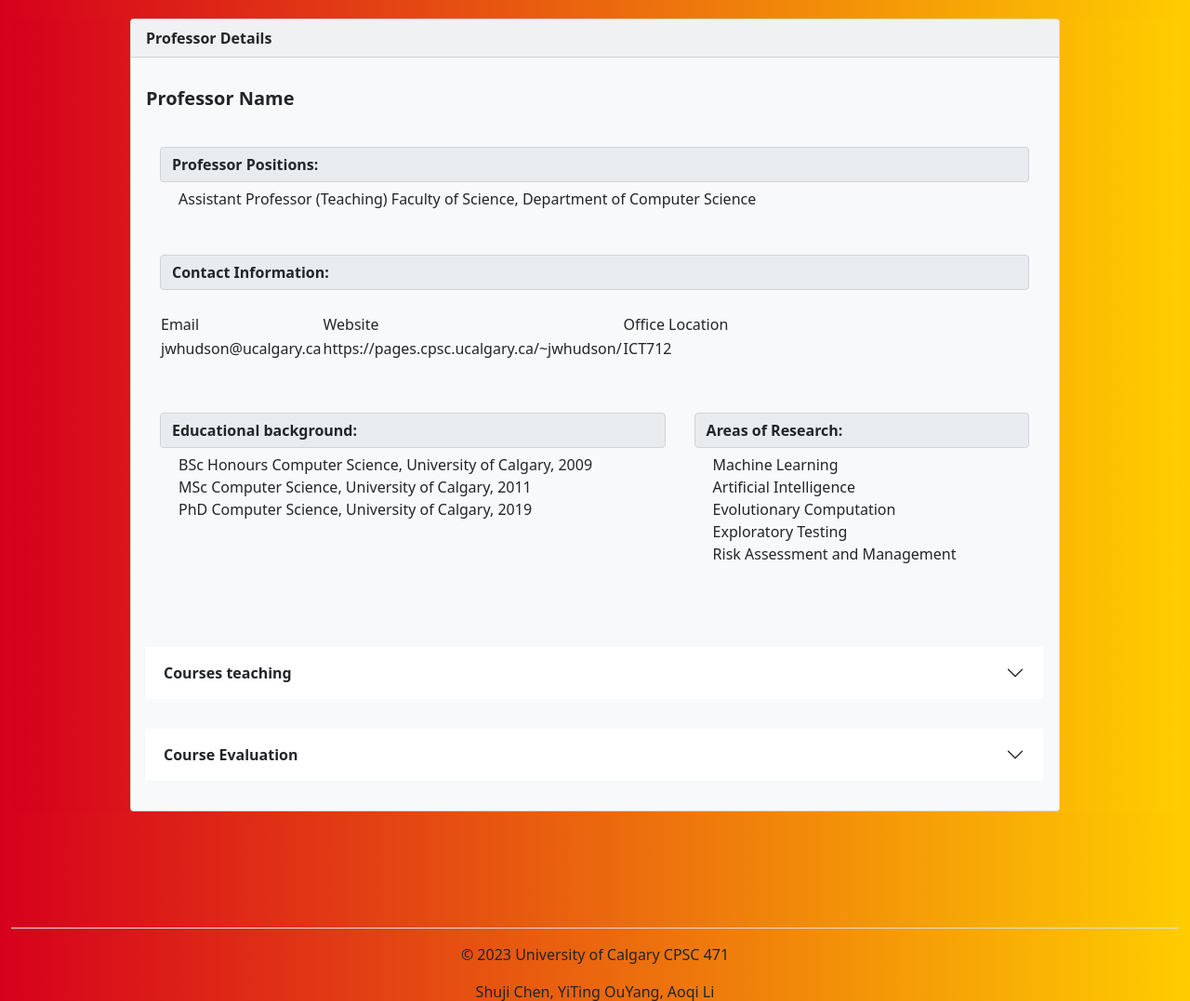
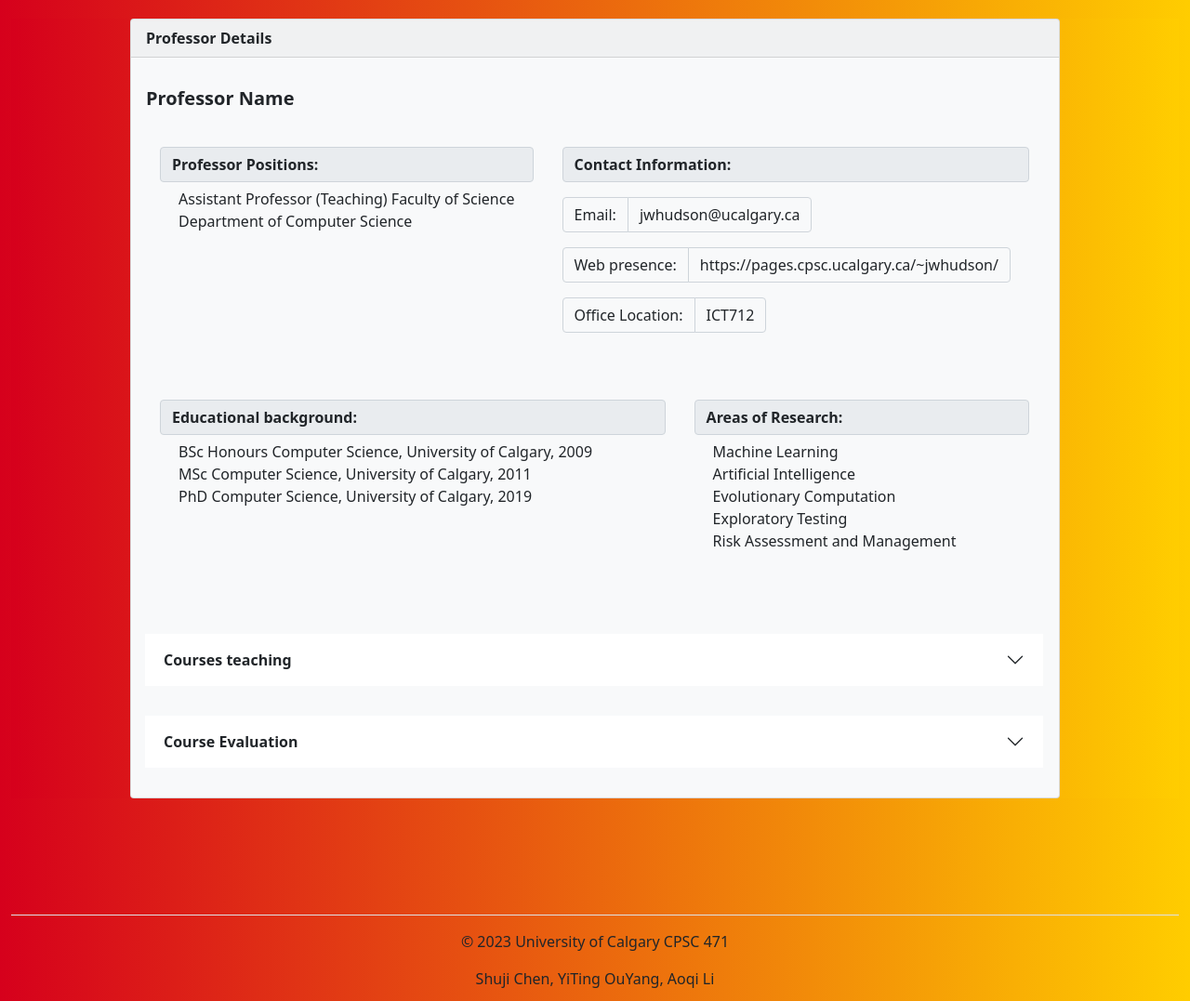
Before and after one commit to csj9703/University-Course-Management-Web-Application, a PHP site: page /professorDetail.php in a window 1280 px wide. Shown: the part 95-1172 px from the top of the page at 93% size. Run offline with PHP 8.4, Linux system fonts and the light colour scheme; the visitor is signed in with stand-in values (Sample User, id 1).

Commit message:
Update professorDetailBox.php

```diff
--- a/components/professorDetailBox.php
+++ b/components/professorDetailBox.php
@@ -11,26 +11,28 @@
             <div class="card-body">
                 <span class="input-group-text"><b>Professor Positions:</b>&nbsp;</span>
                 <p class="card-body-text bg-light" style="padding-left: 20px;padding-top: 6px;">
-                Assistant Professor (Teaching) Faculty of Science, Department of Computer Science
+                Assistant Professor (Teaching) Faculty of Science
+                <br>
+                Department of Computer Science
+                <br>
                 </p>
             </div>
 
             <!-- Course Credits -->
             <div class="card-body">
                 <span class="input-group-text"><b>Contact Information:</b>&nbsp;</span>
-                <br>
-                <table>
-                <tr>
-                    <td>Email</td>
-                    <td>Website</td>
-                    <td>Office Location</td>
-                </tr>
-                <tr>
-                    <td>jwhudson@ucalgary.ca</td>
-                    <td>https://pages.cpsc.ucalgary.ca/~jwhudson/</td>
-                    <td>ICT712</td>
-                </tr>
-                </table>
+                <div class="input-group mt-3 mb-3">
+                    <span class="input-group-text bg-light">Email: </span>
+                    <label class="input-group-text bg-light">jwhudson@ucalgary.ca</label>
+                </div>
+                <div class="input-group mt-3 mb-3">
+                    <span class="input-group-text bg-light">Web presence: </span>
+                    <label class="input-group-text bg-light">https://pages.cpsc.ucalgary.ca/~jwhudson/</label>
+                </div>
+                <div class="input-group mt-3 mb-3">
+                    <span class="input-group-text bg-light">Office Location: </span>
+                    <label class="input-group-text bg-light">ICT712</label>
+                </div>
                 <br>
             </div>
             <!-- Prerequisites Info -->
```
